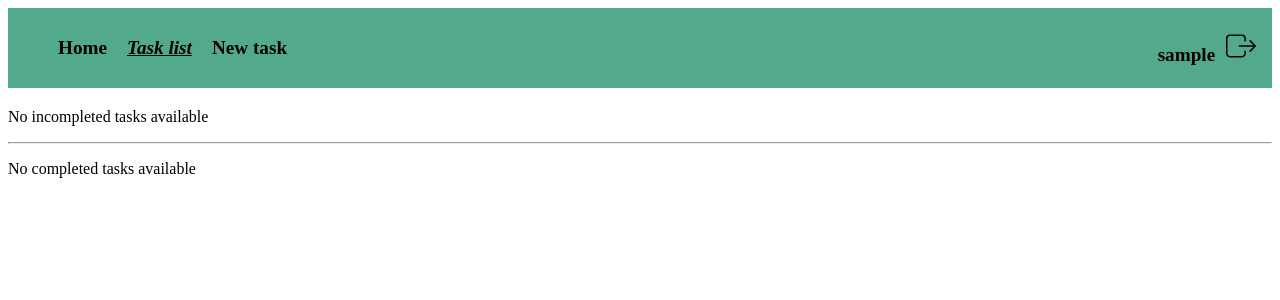
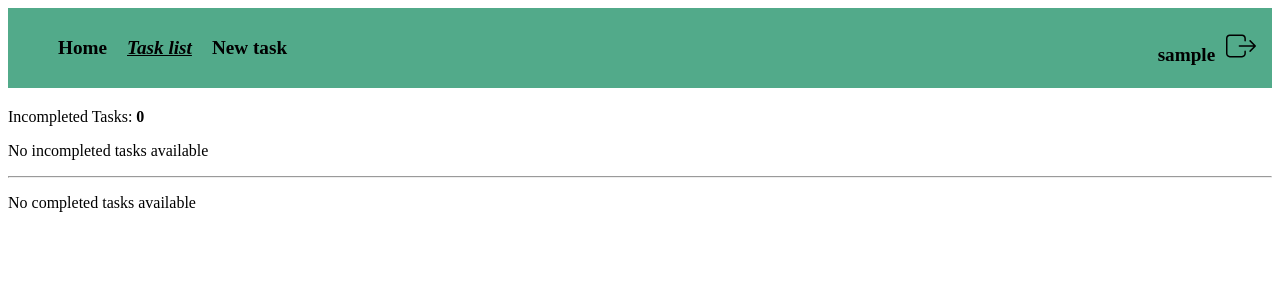
Before and after one commit to szobek/cubix-gyakorlas-I-task-list-refactor, an Angular app: page /tasks/list in a window 1280 px wide. Shown: the top 300 px of the page. Built offline with nearby package versions, Linux system fonts and the light colour scheme; sample sign-in values are in the browser's storage.

Commit message:
Add missing line break for improved readability in task list

```diff
--- a/src/app/task/components/list/list.component.html
+++ b/src/app/task/components/list/list.component.html
@@ -1,3 +1,5 @@
+Incompleted Tasks: <b> {{incompletedTasks().length}}</b>
+
 @for(task of incompletedTasks();track task.id) {
  <cgyir-task-item [task]="task" />
 }@empty {
```
